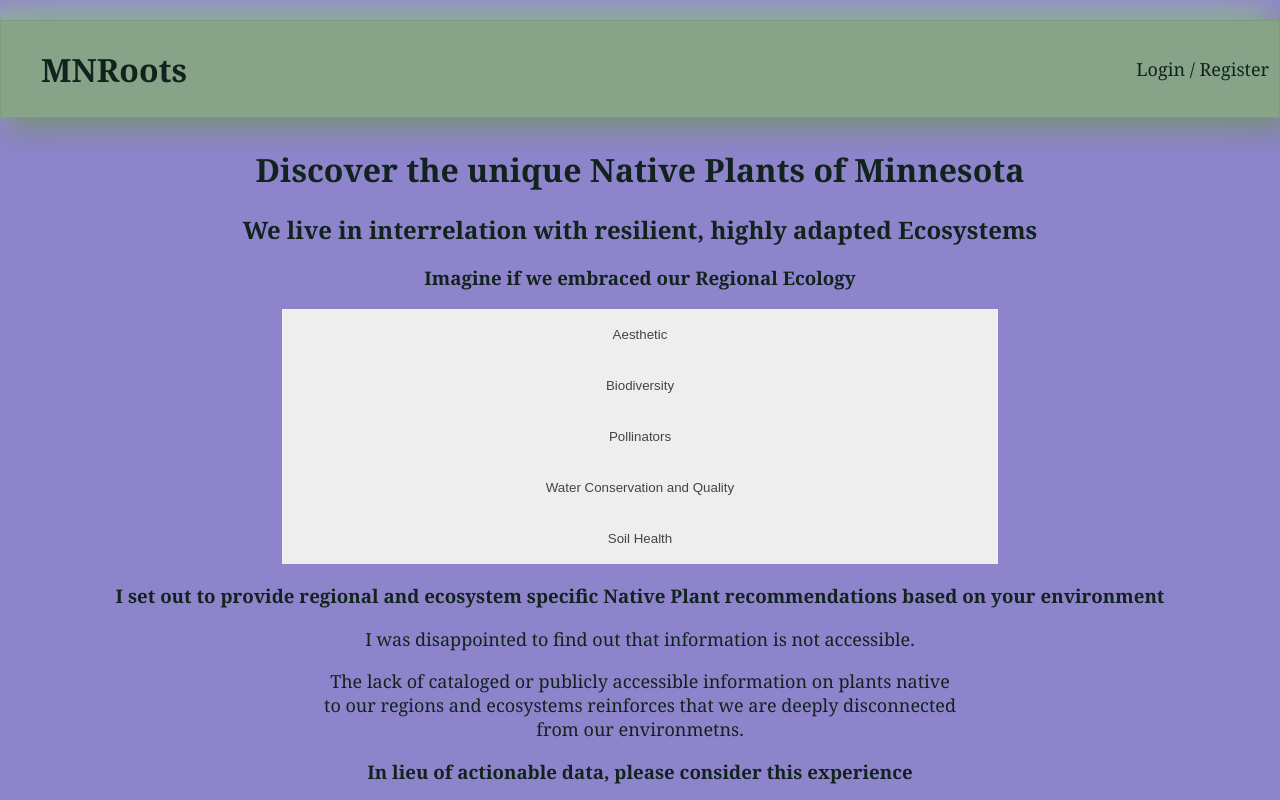
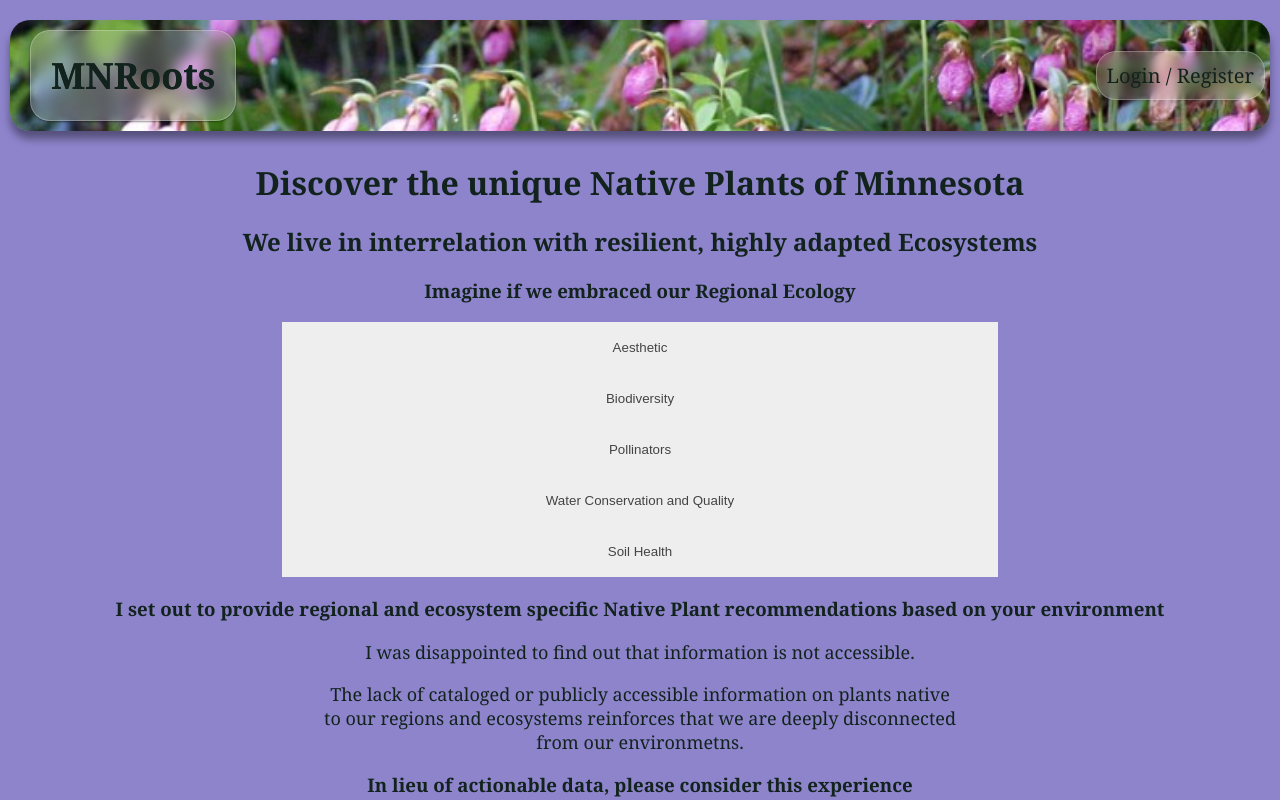
Before and after one commit to lilylacosse/MNRoots, a React (Create React App) app: page /mnplants#/home in a window 1280 px wide. Shown: the top 800 px of the page. Built offline with nearby package versions, Linux system fonts and the light colour scheme; no server answers.

Commit message:
still messing with css

```diff
--- a/src/components/MnPlants/MnPlants.css
+++ b/src/components/MnPlants/MnPlants.css
@@ -11,10 +11,26 @@
 .item {
     display: grid;
     border-radius: 15px;
+    border: .1px solid #9b8ef0;
     grid-template-rows: 45px 280px 37px repeat(2, 20px) 30px;
     row-gap: 5px;
     padding: 10px;
+
     background-color: #AFA4F3;
+    justify-content: center;
+    align-content: center;
+    align-items: flex-start;
+    box-shadow: 2px 2px 4px rgba(0, 0, 0, 0.15);
+
+}
+
+.itemSelected {
+    display: grid;
+    border-radius: 15px;
+    grid-template-rows: 45px 280px 37px repeat(2, 20px) 30px;
+    row-gap: 5px;
+    padding: 10px;
+    background-color: #87A488;
     justify-content: center;
     align-content: center;
     align-items: flex-start;
@@ -49,9 +65,16 @@ img.grid-item {
     text-rendering: geometricPrecision;
 }
 
+.saveToGarden:hover {
+    border: 2px solid #4CAF50;
+}
+
+.saveToGarden:disabled {
+    visibility: hidden;
+}
+
 .viewMyGarden {
-    background-color: #5E559A;
-    color: #ffffff;
+    background-color: #8778ed;
     border: none;
     outline: 0;
     border-radius: 10px;
--- a/src/components/MyGarden/MyGarden/MyGarden.css
+++ b/src/components/MyGarden/MyGarden/MyGarden.css
@@ -20,12 +20,11 @@
     grid-template-rows: 5px 280px 37px repeat(2, 20px) 30px;
     row-gap: 5px;
     padding: 10px;
-    background-color: #87A488;
+    background-color: #AFA4F3;
     justify-content: center;
     align-content: center;
     align-items: flex-start;
-    box-shadow: 10px 10px 30px #738b74,
-        -10px -10px 30px #9bbd9c;
+    box-shadow: 2px 2px 4px rgba(0, 0, 0, 0.15);
 }
 
 h4.grid-item {
@@ -58,7 +57,7 @@ img.grid-item {
     font-weight: 600;
     font-size: 16px;
     box-shadow: 2px 2px 4px rgba(0, 0, 0, 0.15);
-    text-rendering: geometricPrecision;
+
 }
 
 .editPlantsBtn:hover {
--- a/src/components/MyGarden/MyNotes/MyNotes.css
+++ b/src/components/MyGarden/MyNotes/MyNotes.css
@@ -29,7 +29,7 @@
 }
 
 .editNotesBtn {
-    background-color: #5E559A;
+    background-color: #AFA4F3;
     border: none;
     outline: 0;
     border-radius: 10px;
@@ -43,7 +43,7 @@
     font-size: 16px;
     box-shadow: 2px 2px 4px rgba(0, 0, 0, 0.15);
     text-rendering: geometricPrecision;
-    text-shadow: 1px 1px 2px black;
+
 }
 
 .editNotesBtn:hover {
--- a/src/components/Nav/Nav.css
+++ b/src/components/Nav/Nav.css
@@ -3,12 +3,13 @@
   display: flex;
   justify-content: space-between;
   align-items: center;
-  margin: 20px 0 30px;
-  background-color: #87A488;
-  border: 1px solid #7c9c7d;
+  margin: 20px 10px 30px;
+  background-image: url('/public/images/lady-slipper-flowers-780x522.jpg');
+  background-position: center;
+  background-size: cover;
   overflow: hidden;
-  box-shadow: 10px 10px 30px #738b74,
-    -10px -10px 30px #9bbd9c;
+  border-radius: 20px;
+  box-shadow: 0 8px 8px rgb(0, 0, 0, 0.4);
 }
 
 .nav a {
@@ -16,34 +17,57 @@
 }
 
 .nav-title {
-  font-size: 32px;
+  font-size: 36px;
   font-weight: 700;
   color: #12231D;
-  padding-left: 10px;
-  margin-left: 30px;
+  padding: 20px;
+  margin: 10px;
+  margin-left: 20px;
+  border: 1px solid rgba(255, 255, 255, .25);
+  border-radius: 20px;
+  background-color: rgba(255, 255, 255, 0.2);
+  box-shadow: 0 0 10px 1px rgba(0, 0, 0, 0.25);
+  text-shadow: .1px .1px;
+  backdrop-filter: blur(8px);
+  box-shadow: 0 1px 2px rgb(0, 0, 0, 0.4);
 }
 
 .nav-title:hover {
-  color: #5E559A;
+  border: 2px solid #4CAF50;
+  text-shadow: 1px 1px black;
+  backdrop-filter: blur(30px);
 }
 
 .navLink {
   display: inline-block;
-  background-color: #87A488;
+  background: #000;
+  text-align: center;
+  padding: 10px 10px;
+  margin: 5px;
+  text-decoration: none;
+  font-size: 20px;
   color: #12231D;
-  text-align: center;
-  padding: 24px 10px;
-  text-decoration: none;
-  font-size: 18px;
-
+  font-family: Cambria, Cochin, Georgia, Times, 'Times New Roman', serif;
   /* these last two make the logout button in
   the nav bar look like another link */
   border: none;
   cursor: pointer;
   outline: 0;
+  border: 1px solid rgba(255, 255, 255, .25);
+  border-radius: 20px;
+  background-color: rgba(255, 255, 255, 0.137);
+  box-shadow: 0 0 10px 1px rgba(0, 0, 0, 0.25);
+  backdrop-filter: blur(6px);
 
 }
 
+.logout {
+  margin-left: 40px;
+  margin-right: 15px;
+}
+
 .navLink:hover {
-  color: #5E559A;
+  color: #153816;
+  border: 2px solid #4CAF50;
+  text-shadow: .1px .1px black;
 }
```
Also changed, not shown: public/images/lady-slipper-flowers-780x522.jpg (added).
